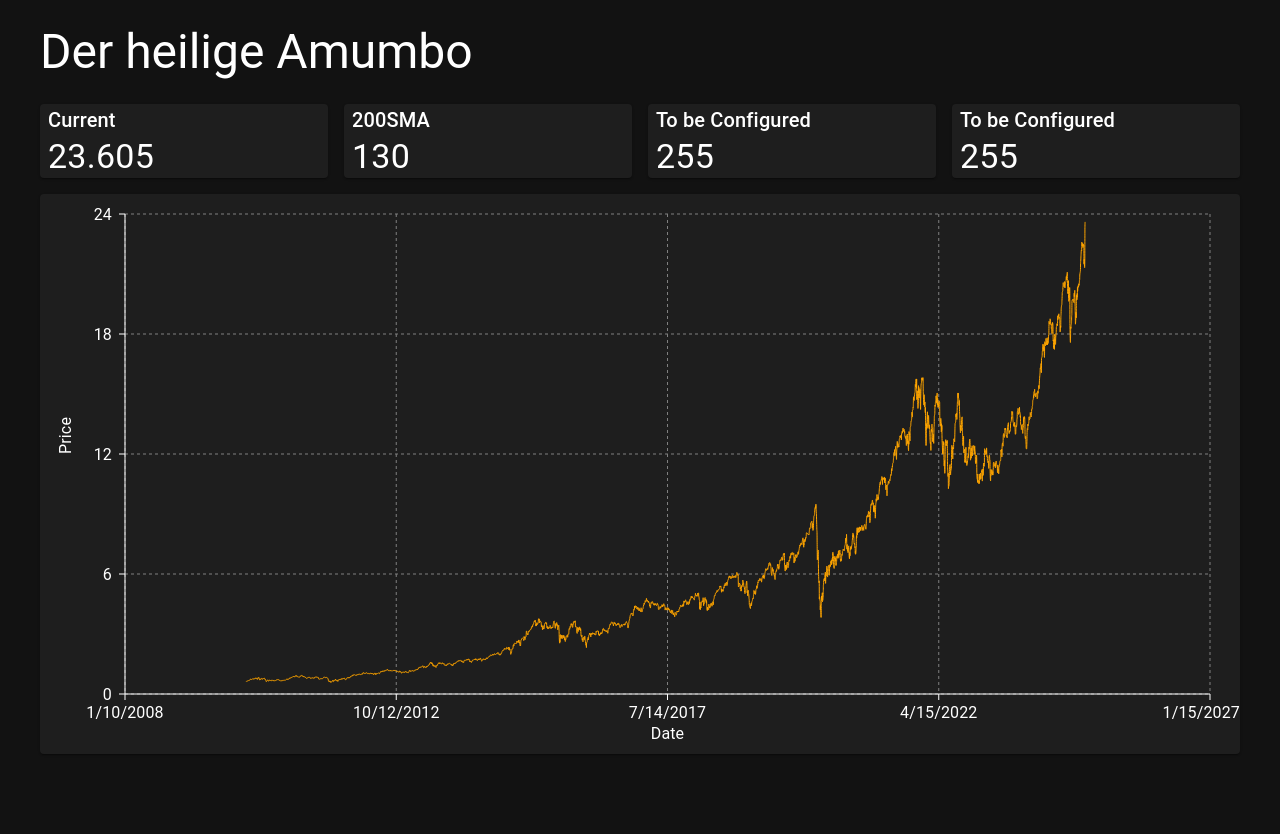
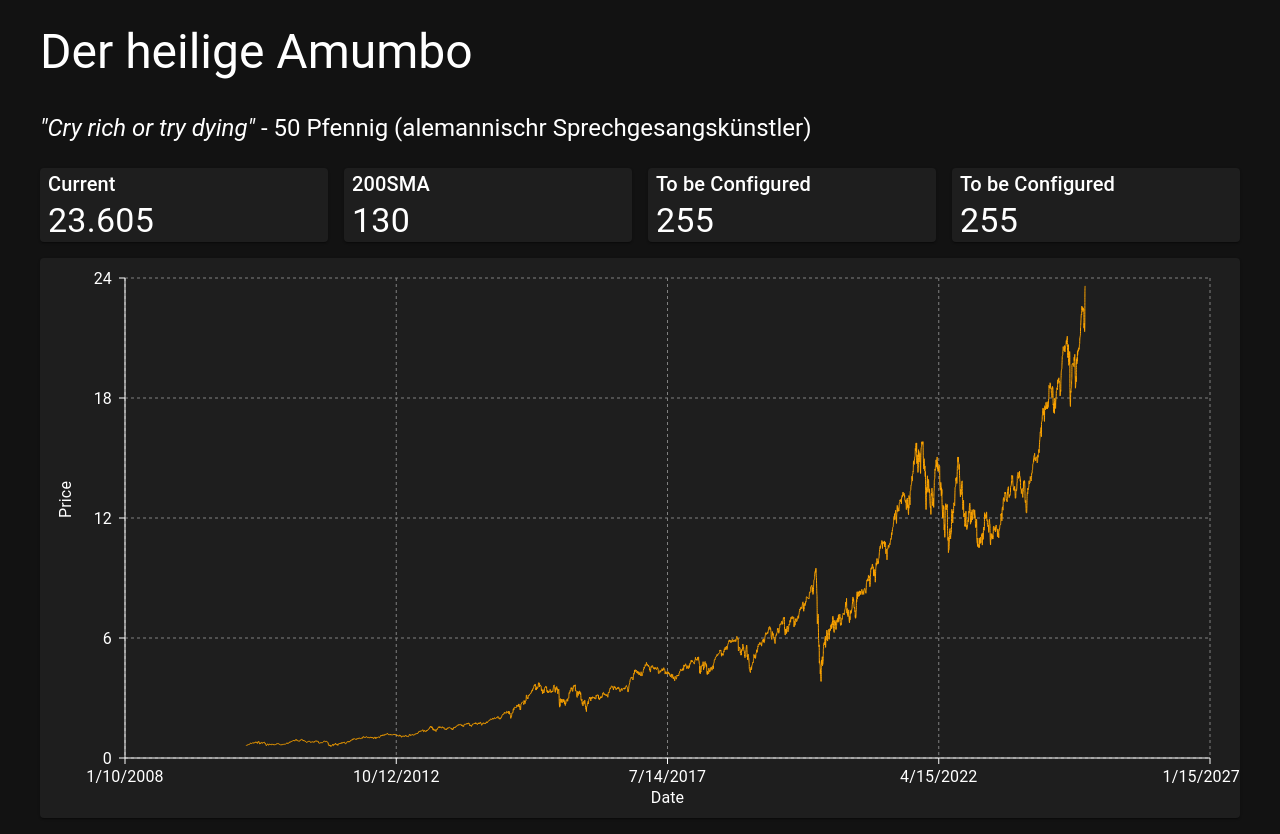
Before and after one commit to smn-t/smn-t.github.io, a React (Create React App) app: page / in a window 1280 px wide. Before the commit the page ends 800 px from the top, so only its background shows below. Built offline with nearby package versions, Linux system fonts and the light colour scheme.

Commit message:
wichtiger patch

```diff
--- a/src/dashboards/MainDashboard.js
+++ b/src/dashboards/MainDashboard.js
@@ -40,6 +40,9 @@ const MainDashboard = () => {
                 <Typography variant="h3" paddingTop={3} paddingBottom={1} paddingInline={2}>
                     Der heilige Amumbo
                 </Typography>
+                <Typography variant="h5" paddingTop={3} paddingBottom={1} paddingInline={2}>
+                    <i>"Cry rich or try dying"</i> - 50 Pfennig (alemannischr Sprechgesangskünstler)
+                </Typography>
                 <Grid container spacing={2} padding={2}>
                     <Grid item xs={12} sm={6} md={3}>
                         <Paper >
```
